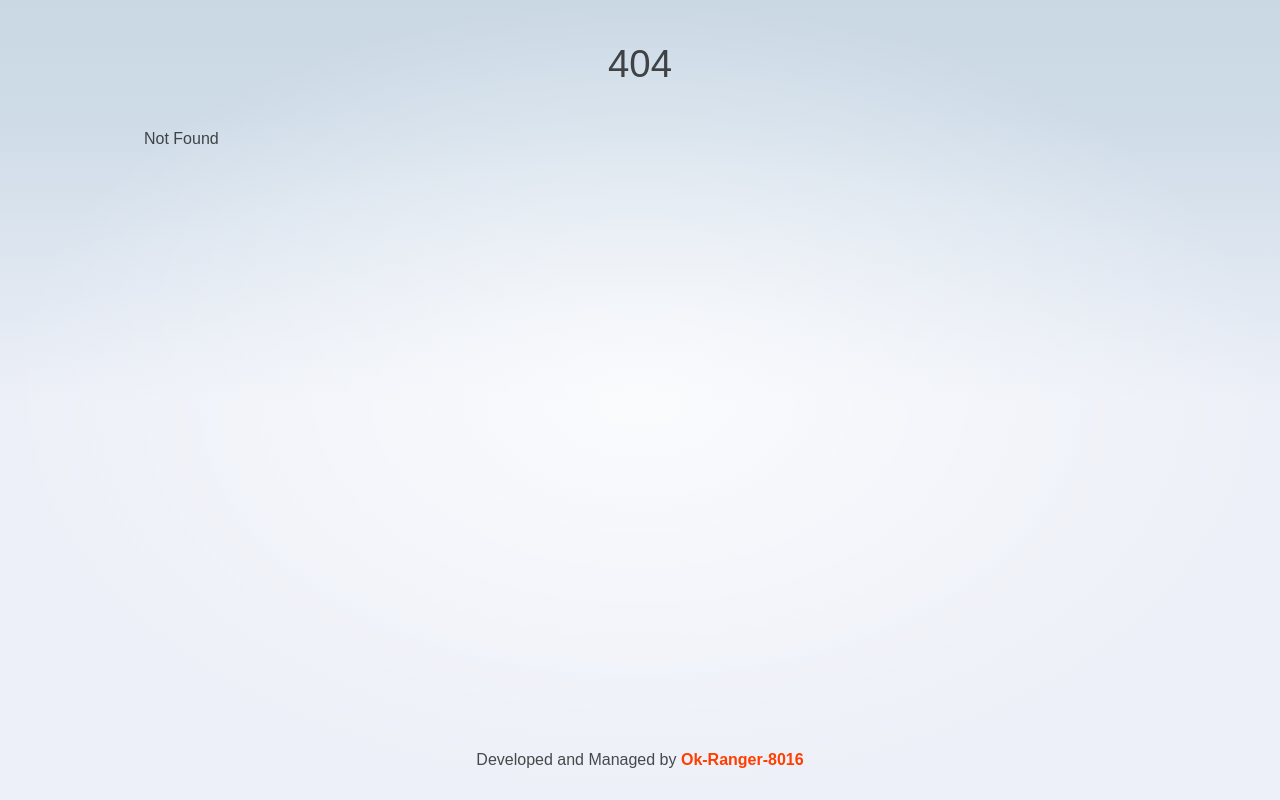
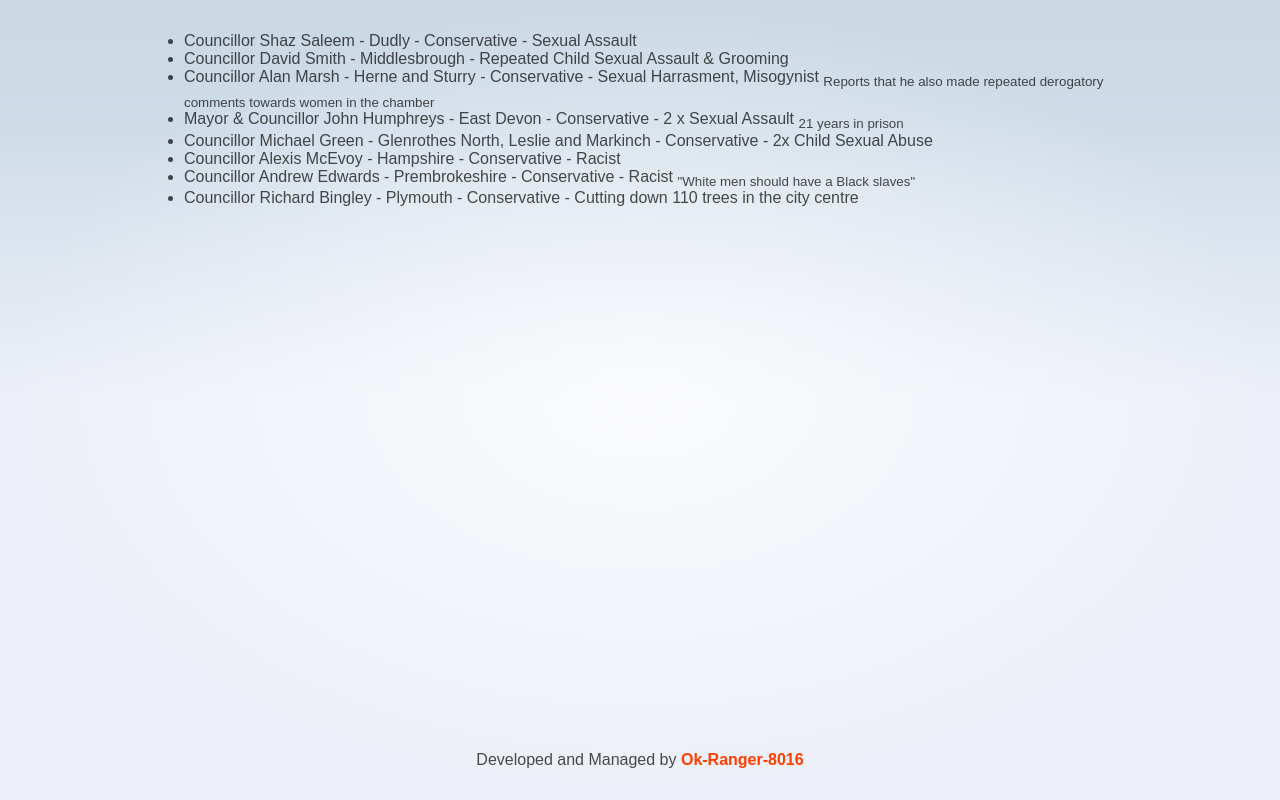
Before and after one commit to NathanLeadill/dodgymps, a SvelteKit app: page /councillors in a window 1280 px wide. Before the commit this address had no page. Built offline with nearby package versions, Linux system fonts and the light colour scheme.

Commit message:
Add adverts

```diff
--- a/src/app.html
+++ b/src/app.html
@@ -5,6 +5,11 @@
 		<link rel="icon" href="%sveltekit.assets%/favicon.png" />
 		<meta name="viewport" content="width=device-width" />
 		%sveltekit.head%
+		<script
+			async
+			src="https://pagead2.googlesyndication.com/pagead/js/adsbygoogle.js?client=ca-pub-4394164436268918"
+			crossorigin="anonymous"
+		></script>
 	</head>
 	<body data-sveltekit-preload-data="hover">
 		<div style="display: contents">%sveltekit.body%</div>
--- /dev/null
+++ b/src/routes/councillors/+page.svelte
@@ -0,0 +1,27 @@
+<ul>
+	<li>Councillor Shaz Saleem - Dudly - Conservative - Sexual Assault</li>
+	<li>Councillor David Smith - Middlesbrough - Repeated Child Sexual Assault & Grooming</li>
+	<li>
+		Councillor Alan Marsh - Herne and Sturry - Conservative - Sexual Harrasment, Misogynist <sub
+			>Reports that he also made repeated derogatory comments towards women in the chamber
+		</sub>
+	</li>
+	<li>
+		Mayor & Councillor John Humphreys - East Devon - Conservative - 2 x Sexual Assault <sub
+			>21 years in prison</sub
+		>
+	</li>
+	<li>
+		Councillor Michael Green - Glenrothes North, Leslie and Markinch - Conservative - 2x Child
+		Sexual Abuse
+	</li>
+	<li>Councillor Alexis McEvoy - Hampshire - Conservative - Racist</li>
+	<li>
+		Councillor Andrew Edwards - Prembrokeshire - Conservative - Racist <sub
+			>"White men should have a Black slaves"</sub
+		>
+	</li>
+	<li>
+		Councillor Richard Bingley - Plymouth - Conservative - Cutting down 110 trees in the city centre
+	</li>
+</ul>
```
